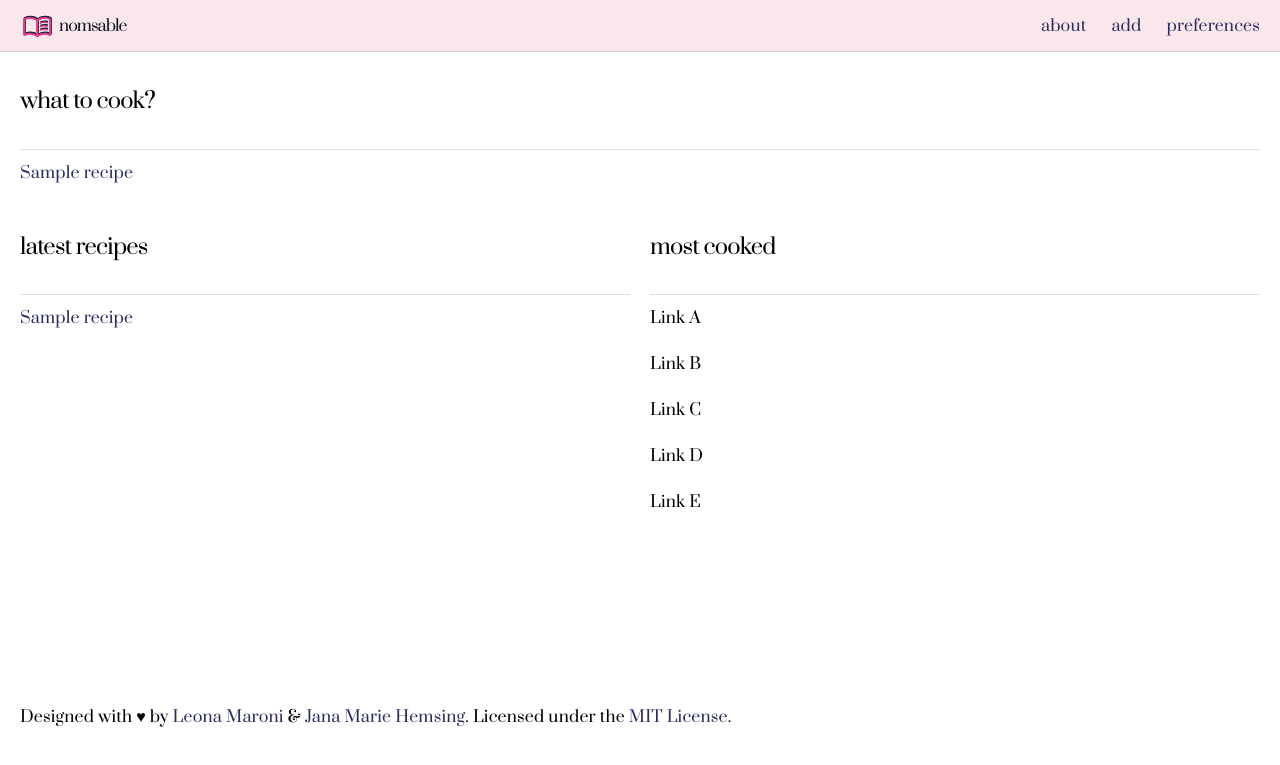
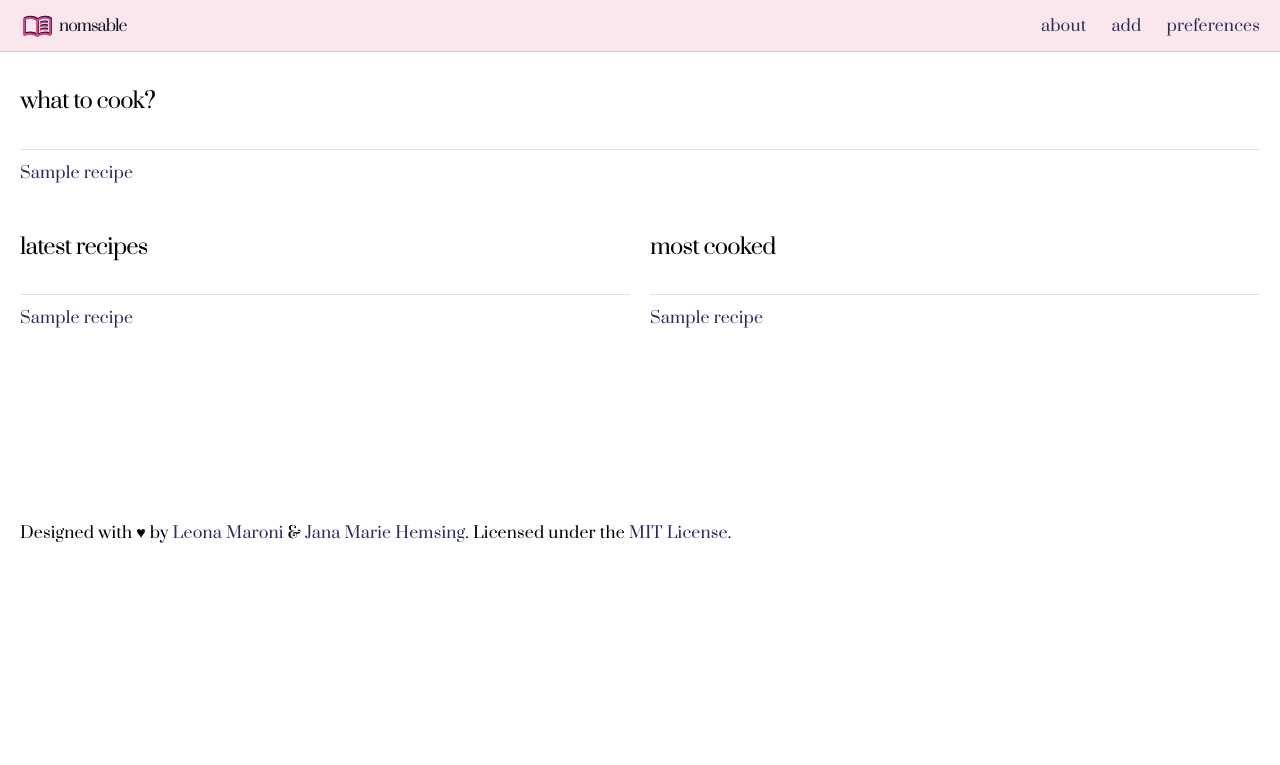
Before and after one commit to leona-ya/nomsable, a Django app: template core/templates/core/home.html in a window 1280 px wide. Shown: the top 765 px of the page. Run offline with Django 4.2, Linux system fonts and the light colour scheme; the template is opened without the code that fills it: most values are stand-ins (such as "Sample title", 1, 10 or a date in 2020); data that the repository does not hold is empty; style sheets or scripts are compiled from the project's sources; some libraries are stand-ins or nearby versions.

Commit message:
replaced most cooked with template

```diff
--- a/core/templates/core/home.html
+++ b/core/templates/core/home.html
@@ -46,21 +46,11 @@
             </tr>
           </thead>
           <tbody>
+            {% for recipe in latest_recipes %}
             <tr>
-              <td>Link A</td>
+              <td><a href="{% url 'core:detail' recipe_id=recipe.pk %}">{{ recipe.name }}</a></td>
             </tr>
-            <tr>
-              <td>Link B</td>
-            </tr>
-            <tr>
-              <td>Link C</td>
-            </tr>
-            <tr>
-              <td>Link D</td>
-            </tr>
-            <tr>
-              <td>Link E</td>
-            </tr>
+            {% endfor %}
           </tbody>
         </table>
     </div>
```
